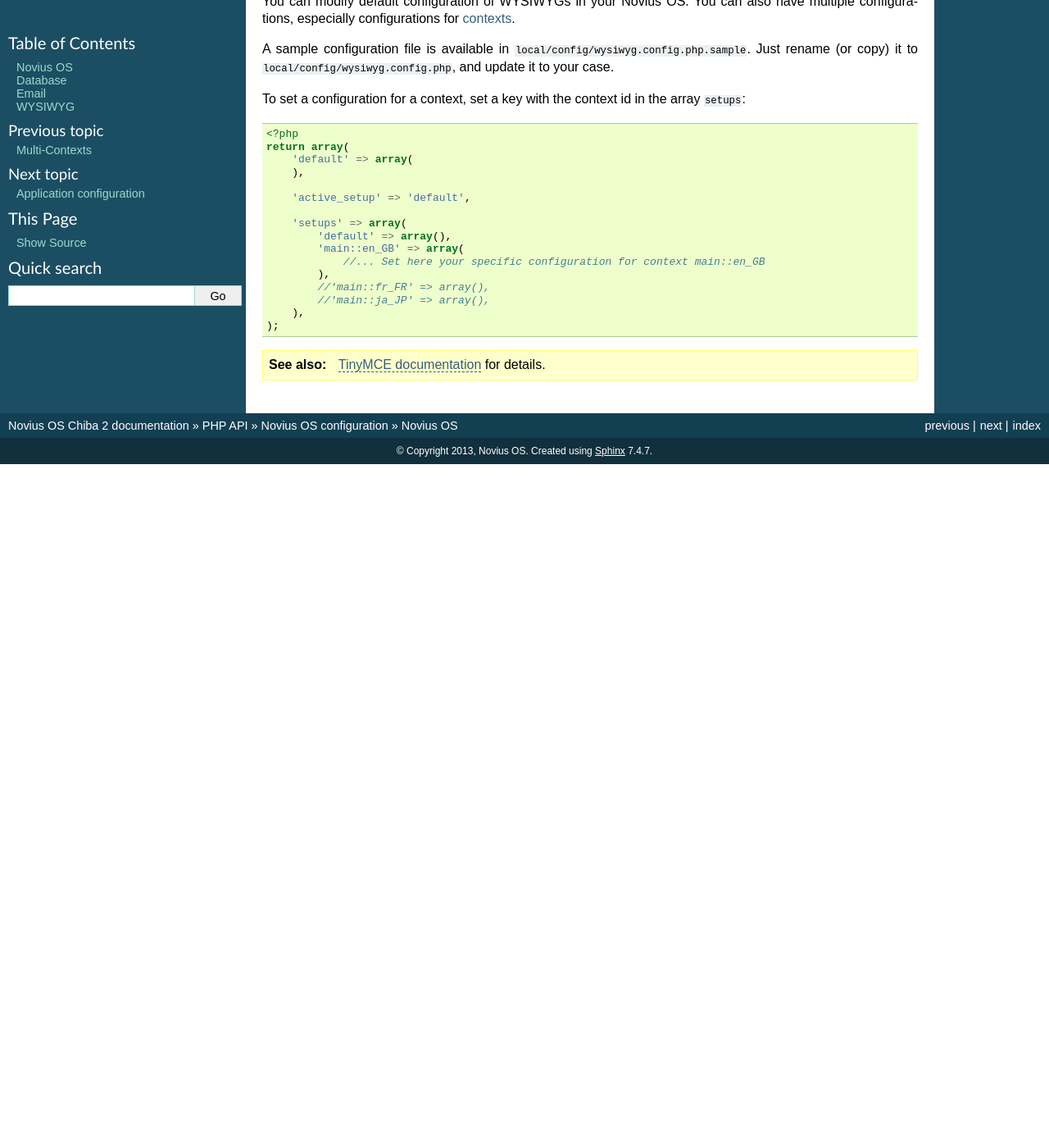
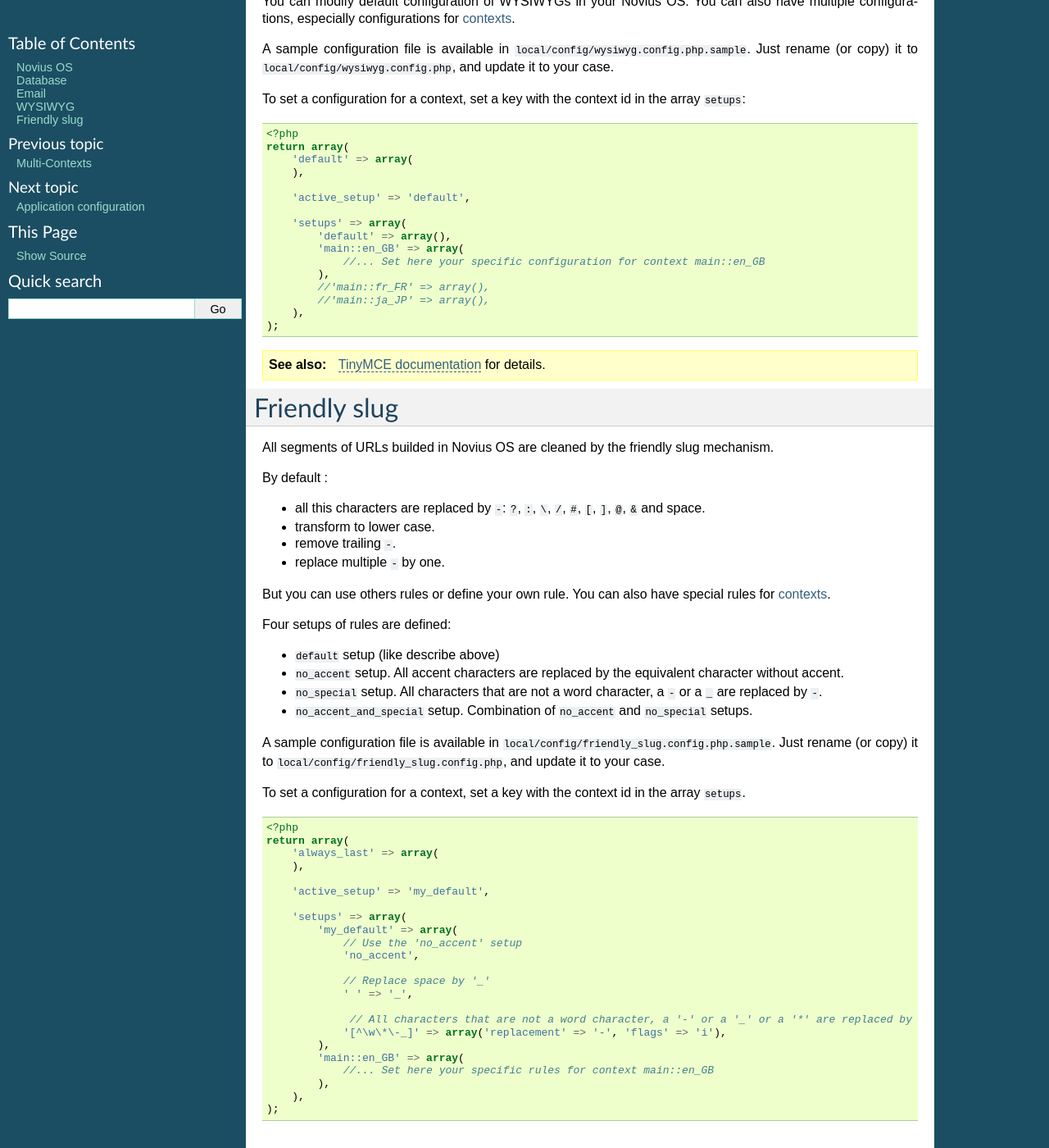
Before and after one commit to vrcAlbert/documentation-api, a Sphinx documentation site: the page built from source/php/configuration/software/others_configuration.rst, in a window 1280 px wide and 1400 px high, scrolled down 1142 px. Shown: the whole window at 82% size. Built offline with Sphinx 7.4.7, drawn with Linux system fonts in a browser that asks for light colours; before the commit the page ends 1708 px from its top, so only the background shows below that.

Commit message:
Friendly slug documentation

```diff
--- a/source/php/configuration/software/others_configuration.rst
+++ b/source/php/configuration/software/others_configuration.rst
@@ -94,3 +94,56 @@ To set a configuration for a context, set a key with the context id in the array
 .. seealso::
 
 	`TinyMCE documentation <http://www.tinymce.com/wiki.php>`_ for details.
+
+Friendly slug
+#############
+
+All segments of URLs builded in Novius OS are cleaned by the friendly slug mechanism.
+
+By default :
+
+* all this characters are replaced by ``-``: ``?``, ``:``, ``\``, ``/``, ``#``, ``[``, ``]``, ``@``, ``&`` and space.
+* transform to lower case.
+* remove trailing ``-``.
+* replace multiple ``-`` by one.
+
+But you can use others rules or define your own rule.
+You can also have special rules for :doc:`contexts <multi_context>`.
+
+Four setups of rules are defined:
+
+* ``default`` setup (like describe above)
+* ``no_accent`` setup. All accent characters are replaced by the equivalent character without accent.
+* ``no_special`` setup. All characters that are not a word character, a ``-`` or a ``_`` are replaced by ``-``.
+* ``no_accent_and_special`` setup. Combination of ``no_accent`` and ``no_special`` setups.
+
+A sample configuration file is available in :file:`local/config/friendly_slug.config.php.sample`.
+Just rename (or copy) it to :file:`local/config/friendly_slug.config.php`, and update it to your case.
+
+To set a configuration for a context, set a key with the context id in the array ``setups``.
+
+.. code-block:: php
+
+    <?php
+    return array(
+        'always_last' => array(
+        ),
+
+        'active_setup' => 'my_default',
+
+        'setups' => array(
+            'my_default' => array(
+                // Use the 'no_accent' setup
+                'no_accent',
+
+                // Replace space by '_'
+                ' ' => '_',
+
+                 // All characters that are not a word character, a '-' or a '_' or a '*' are replaced by '-'.
+                '[^\w\*\-_]' => array('replacement' => '-', 'flags' => 'i'),
+            ),
+            'main::en_GB' => array(
+                //... Set here your specific rules for context main::en_GB
+            ),
+        ),
+    );
```
Also changed, not shown: source/php/behaviours/virtualname.rst (+7 -2 lines).
